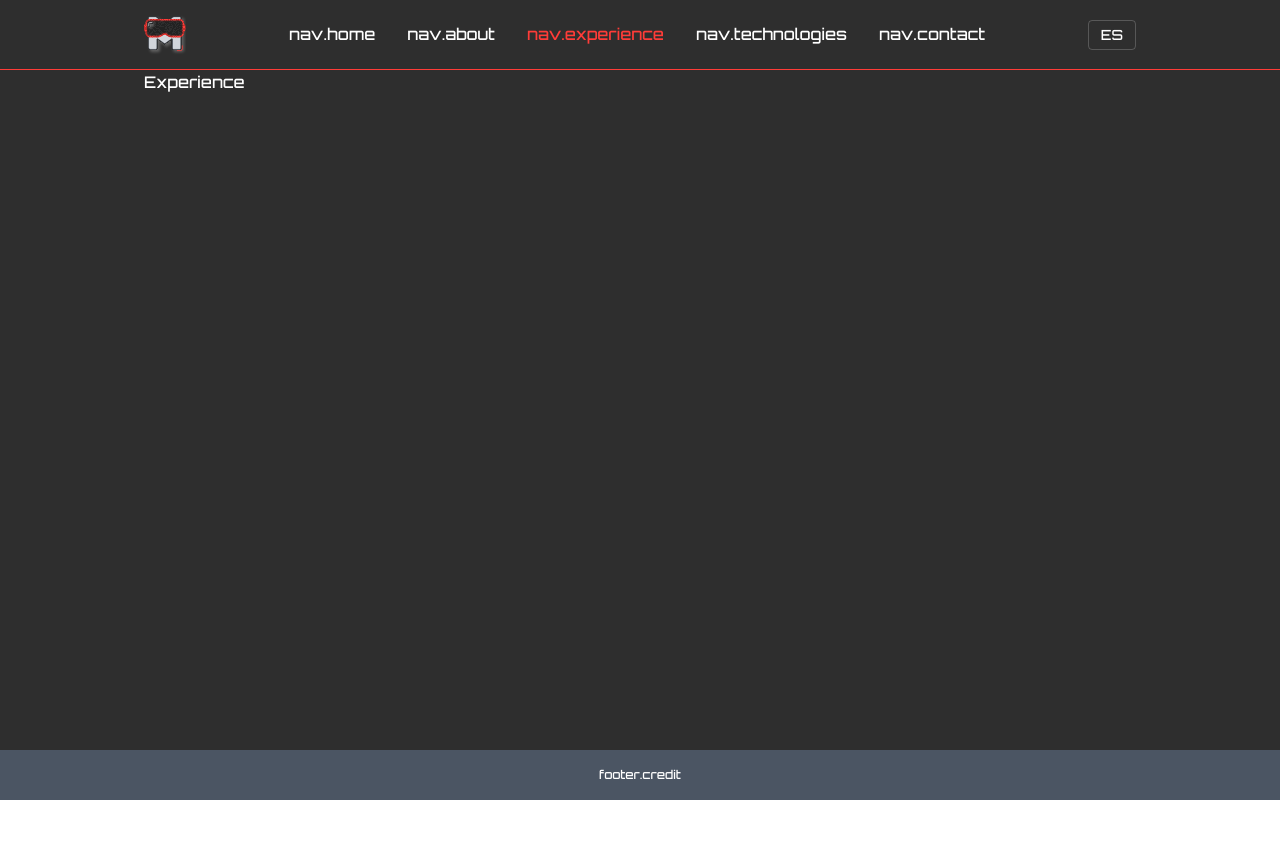
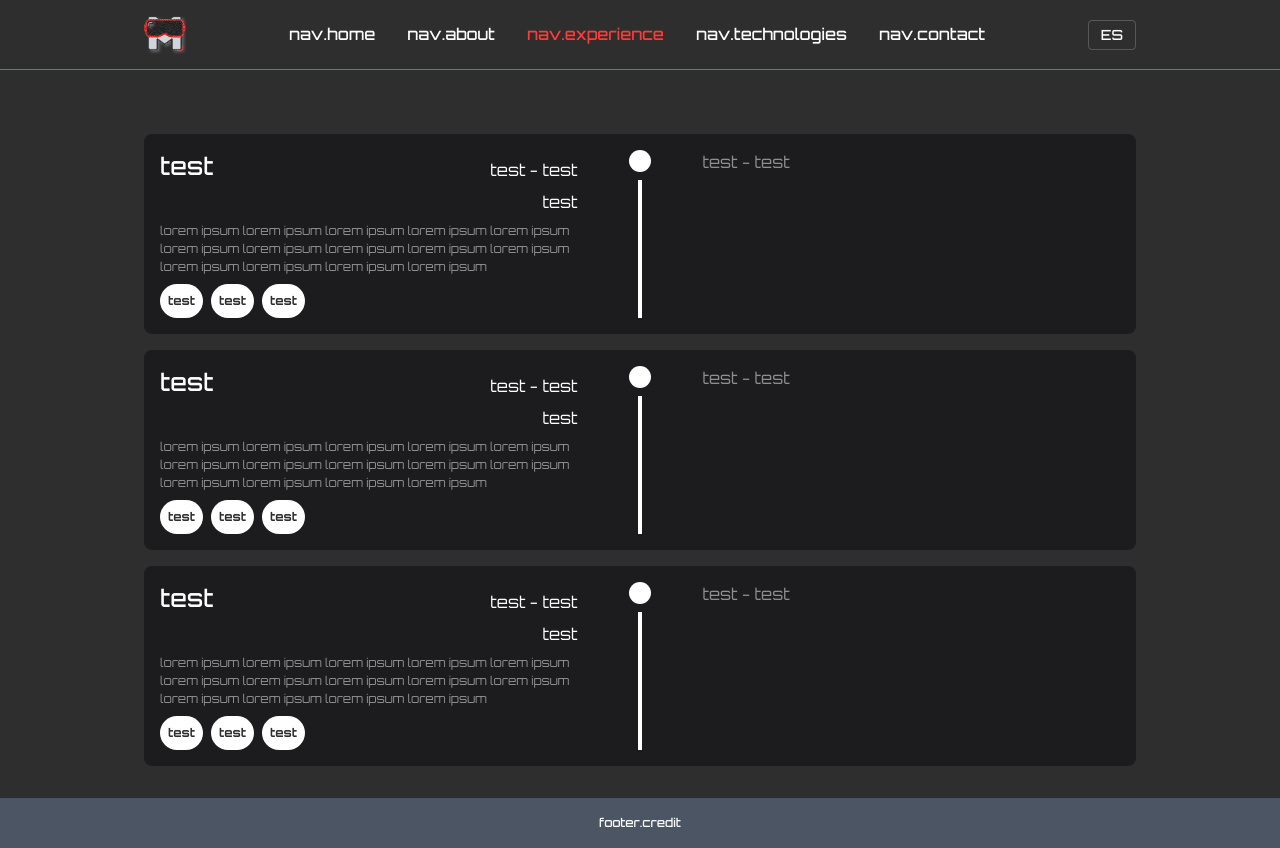
Before and after one commit to MoroniAg/moroniag.github.io, a React (Vite) app in the folder portfolio-ui/: page /experience in a window 1280 px wide. Before the commit the page ends 800 px from the top, so only its background shows below. Built offline with nearby package versions, Linux system fonts and the light colour scheme; the HTML template or start-up script is replaced by a standard one.

Commit message:
F #62 feat: add CardExperience component for displaying work experience; update Experience component to utilize CardExperience

```diff
--- /dev/null
+++ b/portfolio-ui/src/components/Experience/CardExperience.jsx
@@ -0,0 +1,74 @@
+import React from "react";
+
+export default function CardExperience({
+  data = {
+    company: "test",
+    place: "test - test",
+    position: "test",
+    description:
+      "lorem ipsum lorem ipsum lorem ipsum lorem ipsum lorem ipsum lorem ipsum lorem ipsum lorem ipsum lorem ipsum lorem ipsum lorem ipsum lorem ipsum lorem ipsum lorem ipsum",
+    labels: ["test", "test", "test"],
+    date: "test - test",
+  },
+  mode = "work",
+}) {
+  return (
+    <>
+      <div className="flex flex-row gap-4 bg-(--brand-darker) p-4 rounded-lg">
+        <div className="w-[45%]">
+          {mode === "work" ? (
+            <>
+              <div className="flex flex-col gap-2">
+                <div className="flex flex-row gap-2 justify-between items-end">
+                  <span className="text-2xl">{data.company}</span>
+                  <span className="font-normal">{data.place}</span>
+                </div>
+                <div className="flex flex-row gap-2 justify-end items-end font-normal">
+                  <span>{data.position}</span>
+                </div>
+                <div className="font-normal text-[0.75rem] text-(--brand-dark-light)">
+                  <span>{data.description}</span>
+                </div>
+                <div className="flex flex-row gap-2">
+                  {data.labels.map((label, index) => (
+                    <span
+                      key={index}
+                      className="text-[0.75rem] bg-white text-(--brand-dark) p-2 rounded-full font-bold"
+                    >
+                      {label}
+                    </span>
+                  ))}
+                </div>
+              </div>
+            </>
+          ) : mode === "project" ? (
+            <></>
+          ) : (
+            <></>
+          )}
+        </div>
+        <div className="flex flex-col items-center w-[10%]">
+          <div className="">
+            <div className="w-5.5 h-5.5 bg-white rounded-full"></div>
+          </div>
+          <div className="h-full mt-2">
+            <div className="border-l-4 border-white h-full"></div>
+          </div>
+        </div>
+        <div className="w-[45%]">
+          {mode === "work" ? (
+            <>
+              <div className="flex flex-col gap-2 justify-start items-start font-normal text-(--brand-dark-light)">
+                <span>{data.date}</span>
+              </div>
+            </>
+          ) : mode === "project" ? (
+            <></>
+          ) : (
+            <></>
+          )}
+        </div>
+      </div>
+    </>
+  );
+}
--- a/portfolio-ui/src/components/Experience/Experience.jsx
+++ b/portfolio-ui/src/components/Experience/Experience.jsx
@@ -1,3 +1,12 @@
+import React from "react";
+import CardExperience from "./CardExperience";
+
 export default function Experience() {
-  return <div>Experience</div>;
+  return (
+    <div className="flex flex-col justify-center items-center gap-4 mt-16 mb-8 w-full h-full">
+      <CardExperience />
+      <CardExperience />
+      <CardExperience />
+    </div>
+  );
 }
--- a/portfolio-ui/src/index.css
+++ b/portfolio-ui/src/index.css
@@ -4,6 +4,8 @@
 :root {
   --spacing-17_5: 4.375rem;
   --spacing-12_5: 3.125rem;
+  --brand-light: #f5f5f5;
+  --brand-dark-light: #ffffff80;
   --brand-dark: #2e2e2e;
   --brand-darker: #1c1c1e;
   --accent-red: #ff3c38;
```
